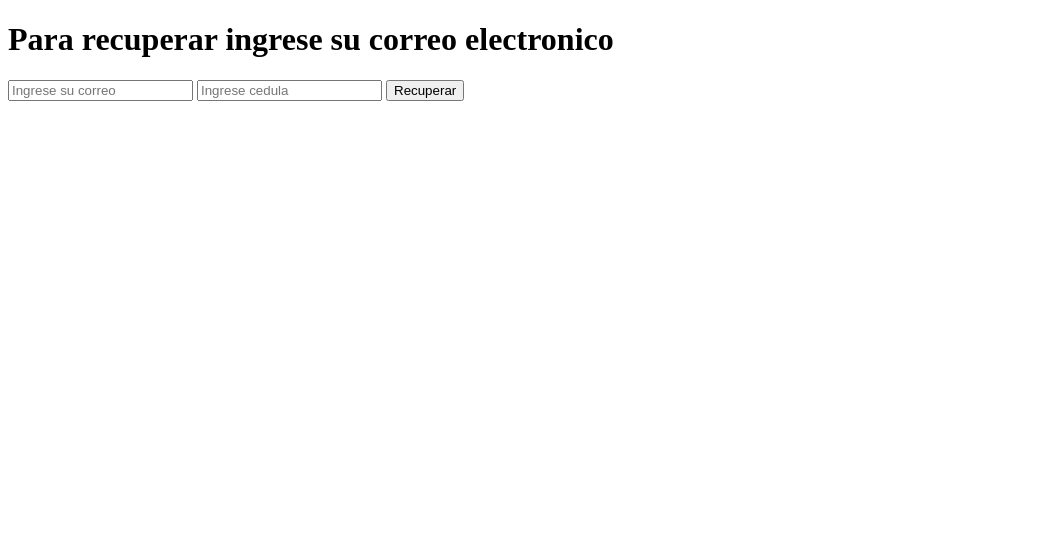
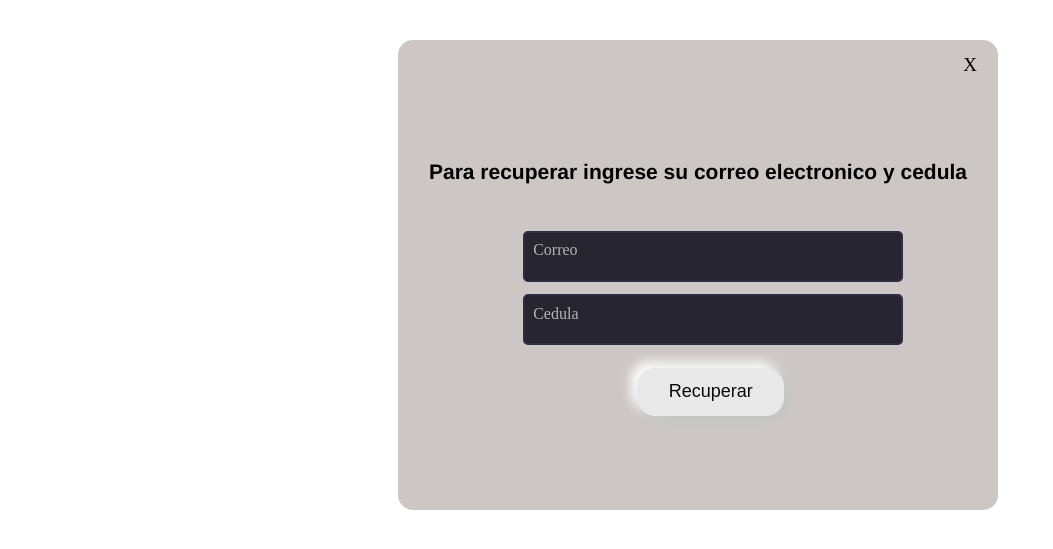
Before and after one commit to nicolasgomez02/Restaurante, a PHP site: the page made by contraseña.php in a window 1280 px wide. Shown: the top 549 px of the page, without its empty margins (0-1053 px from the left). Run offline with PHP 8.4, Linux system fonts and the light colour scheme.

Commit message:
Actualizacion

```diff
--- a/admin/menu/menu.php
+++ b/admin/menu/menu.php
@@ -23,12 +23,17 @@
 
     $destino = "../../foto" . $foto;
 
+    $FecHr = date('Y-m-d H:i:s');
+
     copy($ruta, $destino);
 
     $insertar = "INSERT INTO menu (cod_menu, id_esta, id_comida, precio_ofert, precio, tiempo_estimado, foto) value (?,?,?,?,?,?,?)";
     $sql = $bd->prepare($insertar);
     $sql->execute(array($cod_menu, $estado, $comida, $oferta, $precio,$time,$foto));
 
+    $detal="INSERT INTO detalle_menu(id_comida, cod_menu,hora) VALUE (?,?,?)";
+    $consult= $bd->prepare($detal);
+    $consult->execute(array($comida,$cod_menu,$FecHr));
 
 
 
--- a/contraseña.php
+++ b/contraseña.php
@@ -4,14 +4,33 @@
     <meta charset="UTF-8">
     <meta http-equiv="X-UA-Compatible" content="IE=edge">
     <meta name="viewport" content="width=device-width, initial-scale=1.0">
+    <link rel="stylesheet" href="css/contra.css">
     <title>Contraseña</title>
+    <style>
+
+</style>
+
 </head>
 <body>
-    <h1>Para recuperar ingrese su correo electronico</h1>
+
+    <div class="form">
+
+            <a href="iniciar.php">X</a>
+
+    <h1>Para recuperar ingrese su correo electronico y cedula</h1>
     <form action="recu.php" method="get">
-    <input type="email" name="correo" autocomplete="off" placeholder="Ingrese su correo">
-    <input type="number" name="cedu" autocomplete="off" placeholder="Ingrese cedula">
-        <input type="submit" name="btn" value="Recuperar">
+        <div class="input-container">
+        <input type="email" id="correo" class="text-input" name="correo" autocomplete="off" required placeholder="Ingrese su correo">
+        <label for="correo" class="label">Correo</label>
+    </div>
+   <div class="input-container">
+    <input type="text" class="text-input" id="cedu" name="cedu" autocomplete="off" required placeholder="Ingrese su cedula">
+    <label for="cedu" class="label">Cedula</label>
+</div>
+    <div class="btn">
+        <button type="submit" name="btn">Recuperar</button>
+    </div>
     </form>
+    </div>
 </body>
 </html>
--- a/css/admin.css
+++ b/css/admin.css
@@ -33,6 +33,11 @@
 	.container .btn-menu, .logo{
 		float: left;
 		line-height:100px;
+
+	}
+	img{
+		width: 160px;
+		height: 160px;
 	}
 	.container .btn-menu label{
 		color: #fff;
--- /dev/null
+++ b/css/contra.css
@@ -0,0 +1,110 @@
+
+.form {
+width: 100%;
+max-width: 600px;
+height: 470px;
+margin-top:40px;
+margin-left:390px;
+border-radius: 15px;
+display: flex;
+background-color:#CCC7C5;
+flex-direction: column;
+justify-content: center;
+align-items: center;
+}
+
+
+h1{
+font-size: 21px;
+position: relative;
+top:-20px;
+font-family: helvetica;
+}
+a{
+position: relative;
+font-size: 19px;
+top:-90px;
+margin-left:34rem;
+text-decoration:none;
+color:black;
+}
+
+/*Estilos Inputs*/
+
+.input-container{
+
+    width: 350px;
+    position: relative;
+    margin: 0.8rem;
+}
+.label{
+    position: absolute;
+    left: 10px;
+    top: 10px;
+    transition: all 0.2%;
+    padding: 0.2px;
+    z-index:1;
+    color: #b3b3b3;
+}
+.text-input{
+    padding: 0.8rem;
+    width: 100%;
+    height: 100%;
+
+    border: 2px solid #2f2c45;
+    background: #272530;
+    border-radius: 5px;
+    font-size: 18px;
+    outline: none;
+    transition: all 0.3s;
+    color: #fff;
+}
+.label::before{
+    content: "";
+    height: 5px;
+    background: #272530;
+
+    position: absolute;
+    left: 0px;
+    top: 10px;
+    width: 100%;
+    z-index: -1;
+}
+.text-input:focus{
+    border: 2px solid #7e4ccb;
+}
+.text-input:focus + .label, .filled{
+    top: -10px;
+    color: #7e4ccb;
+    font-size: 14px;
+}
+.text-input::placeholder{
+    font-size: 16px;
+    opacity: 0;
+    transition: all 0.3s;
+}
+.text-input:focus::placeholder{
+    opacity: 1;
+}
+button{
+
+    color: #090909;
+    padding: 0.7em 1.7em;
+    font-size: 18px;
+    border-radius: 18px;
+    background: #e8e8e8;
+    border: 1px solid #e8e8e8;
+    transition: all .3s;
+    box-shadow: 6px 6px 12px #c5c5c5,
+                -6px -6px 12px #fff;
+}
+button:hover{
+    box-shadow: -6px -6px 12px #c5c5c5,
+    6px 6px 12px #fff;
+}
+.btn{
+    position: relative;
+    top: 10px;
+    margin-left: 127px;
+}
+/*Fin estilos inputs*/
--- a/iniciar.php
+++ b/iniciar.php
@@ -83,8 +83,8 @@
           </div>
           <button id="login" name="btn" type="submit">Iniciar sesion</button>
           <button id="goRight" class="off">Registrarse</button>
-          <div>
-            <a href="contraseña.php">¿Olvido su contraseña?</a>
+          <div id="olvi1">
+            <a id="olvi" href="contraseña.php">¿Olvido su contraseña?</a>
           </div>
         </form>
       </div>
```
Also changed, not shown: css/iniciar.css (+12 -0 lines), css/vercodi.css (added, +30 -0 lines), mesero/clientes/crear.php (added, +34 -0 lines), mesero/clientes/panelC.php (added, +292 -0 lines), mesero/index.php (+29 -10 lines), vericodi.php (+7 -2 lines).
